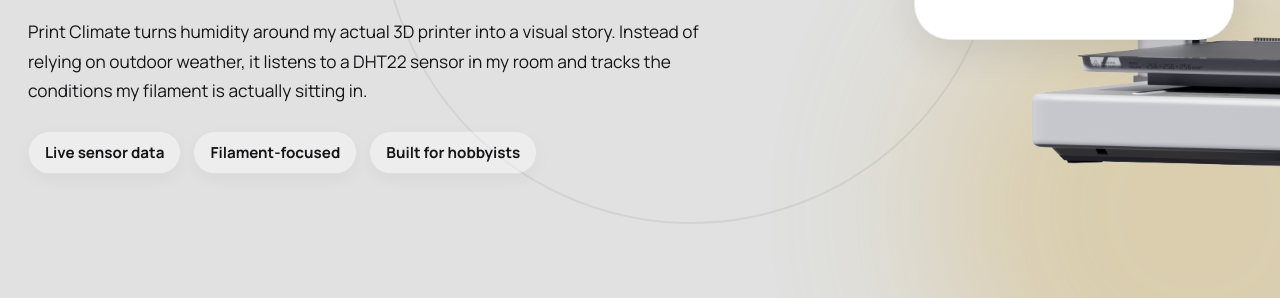
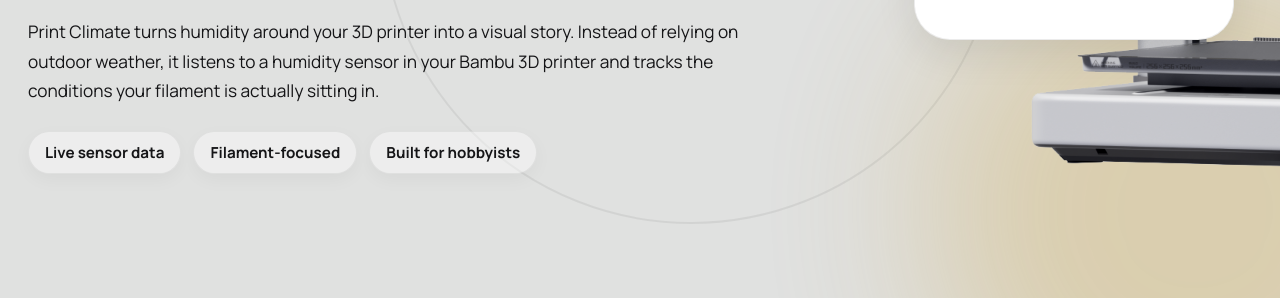
Before and after one commit to theicedmango/data_models_p2, a website: page index.html in a window 1280 px wide. Shown: the part 502-800 px from the top of the page. Drawn offline with Linux system fonts and the light colour scheme; no server answers.

Commit message:
Update index.html

```diff
--- a/index.html
+++ b/index.html
@@ -31,9 +31,9 @@
           <p class="lead">You just haven’t been listening.</p>
 
           <p class="body-copy">
-            Print Climate turns humidity around my actual 3D printer into a visual story.
-            Instead of relying on outdoor weather, it listens to a DHT22 sensor in my room
-            and tracks the conditions my filament is actually sitting in.
+            Print Climate turns humidity around your 3D printer into a visual story.
+            Instead of relying on outdoor weather, it listens to a humidity sensor in your Bambu 3D printer
+            and tracks the conditions your filament is actually sitting in.
           </p>
 
           <div class="hero-pills">
```
